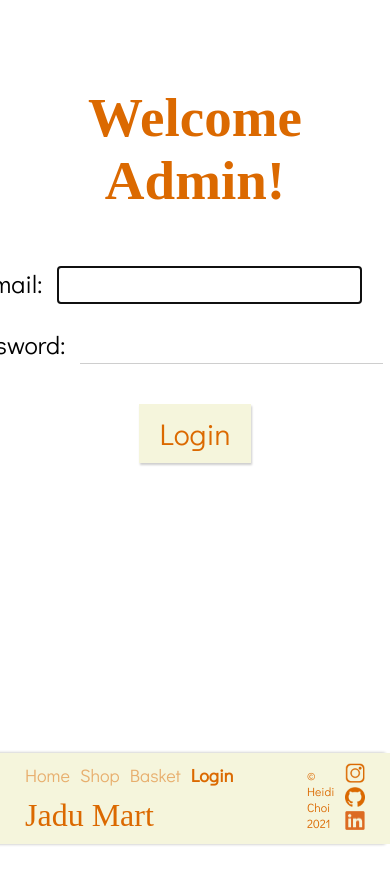
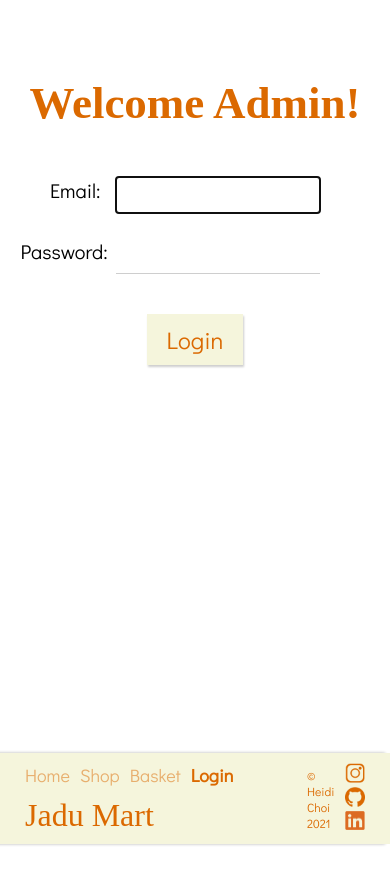
Before and after one commit to hidwoc/jadu-mart, a React (Create React App) app in the folder client/: page /login in a window 390 px wide. Shown: the top 884 px of the page. Built offline with nearby package versions, Linux system fonts and the light colour scheme; no server answers; a web font is replaced by a local one.

Commit message:
Add Login media query

```diff
--- a/client/src/screens/Login/Login.css
+++ b/client/src/screens/Login/Login.css
@@ -1,10 +1,10 @@
 .login {
-  text-align: center
+  text-align: center;
 }
 
 #welcome-admin {
   color: var(--highlight);
-  font-family: 'Zeyada', cursive;
+  font-family: "Zeyada", cursive;
   font-size: 55px;
 }
 
@@ -38,3 +38,25 @@ button#login {
   margin: 25px auto;
   padding: 10px 20px;
 }
+
+@media screen and (max-width: 530px) {
+  #welcome-admin {
+    font-size: 45px;
+  }
+
+  .input-div {
+    font-size: 20px;
+  }
+
+  .input-div label {
+    width: 80px;
+  }
+
+  .input-div input {
+    width: 200px;
+  }
+
+  button#login {
+    font-size: 24px;
+  }
+}
```
Also changed, not shown: 1 other file (tests, documents, lock files or other folders).
